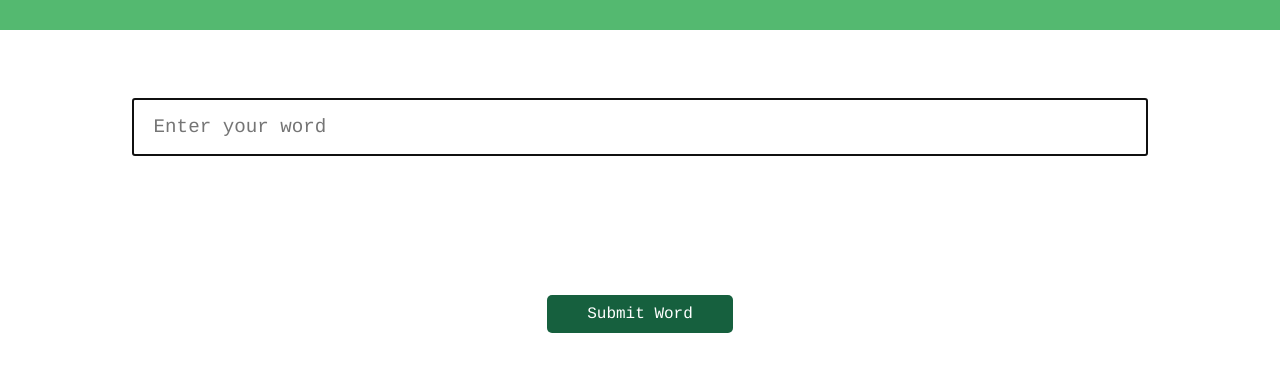
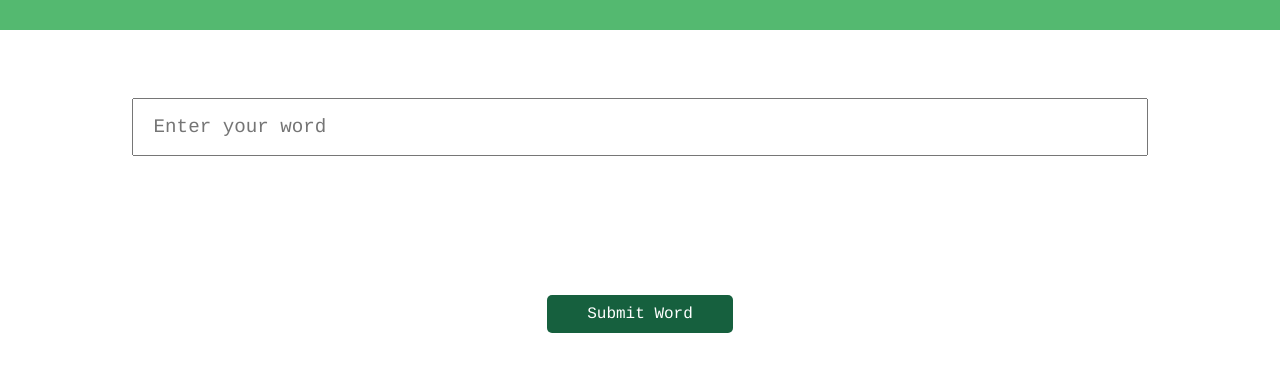
Before and after one commit to vanillasquad/nodelibs, a website: page index.html in a window 1280 px wide. Both pictures are taken after a click on the button "Start". Shown: the part 162-534 px from the top of the page. Drawn offline with Linux system fonts and the light colour scheme; no server answers.

Commit message:
remove blue outline on submit box

```diff
--- a/style.css
+++ b/style.css
@@ -87,6 +87,7 @@ input[type='text'] {
     font-size: 1.2em;
 	width: 76vw;
     padding: 0.5em 1em;
+	outline: none;
 }
 #submit-btn {
     background-color: #16603E;
```
